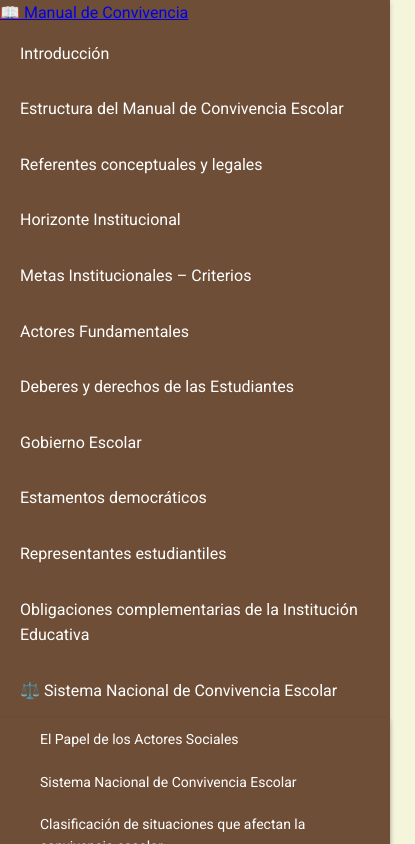
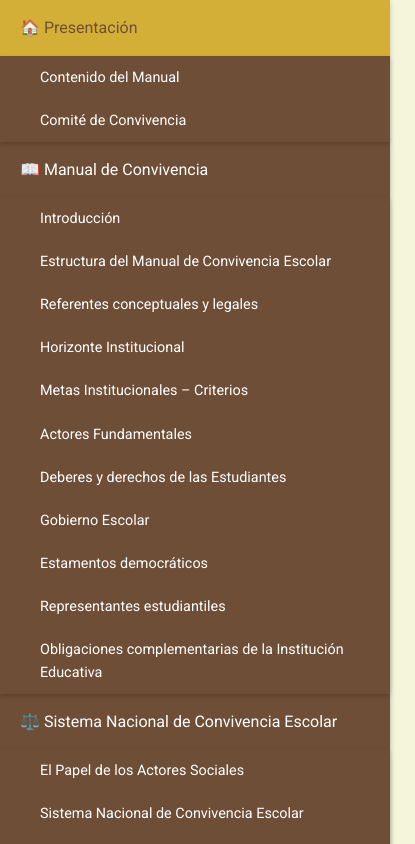
Before and after one commit to SANTATERESITA/Manual-de-Convivencia, a plain HTML site: page index.html in a window 390 px wide. Shown: the top 844 px of the page, 415 px wide, since content can reach past the window. Drawn offline with nearby package versions, Linux system fonts and the light colour scheme.

Commit message:
Update index.html

```diff
--- a/index.html
+++ b/index.html
@@ -4,7 +4,7 @@
     <meta charset="UTF-8">
     <meta name="viewport" content="width=device-width, initial-scale=1.0">
     <title>Manual de Convivencia Escolar</title>
-    <link href="https://fonts.googleapis.com/css2?family=Roboto:wght@400;700&family=Merriweather:wght@400;700&display=swap" rel="stylesheet">
+    <link href="https://fonts.googleapis.com/css2?family=Roboto:wght@400;700&family=Playfair+Display:wght@400;700&display=swap" rel="stylesheet">
     <style>
         /* Paleta de colores */
         :root {
@@ -27,31 +27,27 @@
 
         h1, h2, h3 {
             color: var(--primary-color);
-            font-family: 'Merriweather', serif;
+            font-family: 'Playfair Display', serif;
         }
 
         h1 {
-            font-size: 40px;
-            font-weight: bold;
+            font-size: 2.5rem;
             margin: 30px 20px;
         }
 
         h2 {
-            font-size: 28px;
-            font-weight: 700;
+            font-size: 2rem;
             margin: 20px 20px;
         }
 
         h3 {
-            font-size: 24px;
+            font-size: 1.5rem;
             margin: 15px 20px;
-            font-weight: 500;
         }
 
         p {
-            font-size: 18px;
+            font-size: 1rem;
             margin: 10px 20px;
-            max-width: 800px;
         }
 
         /* Barra de navegación */
@@ -82,7 +78,7 @@
             color: var(--secondary-color);
             padding: 15px 20px;
             display: block;
-            font-size: 16px;
+            font-size: 1rem;
             transition: background-color 0.3s ease, color 0.3s ease;
         }
 
@@ -109,18 +105,18 @@
 
         nav ul li ul li a {
             padding: 10px 20px;
-            font-size: 14px;
+            font-size: 0.9rem;
         }
 
         /* Migas de pan */
         .breadcrumbs {
             padding: 15px 20px;
             background-color: var(--secondary-color);
-            font-size: 14px;
+            font-size: 0.9rem;
             display: flex;
             gap: 5px;
             color: var(--primary-color);
-            margin-top: 60px;
+            margin-top: 60px; /* Para evitar superposición con la barra */
         }
 
         .breadcrumbs a {
@@ -138,32 +134,12 @@
 
         /* Contenido principal */
         main {
-            padding: 30px;
-            margin: 30px auto;
-            max-width: 900px;
+            padding: 20px;
+            margin: 20px auto;
+            max-width: 800px;
             background-color: var(--secondary-color);
             box-shadow: 0 4px 6px rgba(0, 0, 0, 0.1);
             border-radius: 10px;
-        }
-
-        /* Botones */
-        .btn {
-            background-color: var(--accent-color);
-            color: var(--secondary-color);
-            padding: 10px 20px;
-            text-align: center;
-            display: inline-block;
-            margin: 20px 0;
-            font-size: 16px;
-            border: none;
-            border-radius: 5px;
-            cursor: pointer;
-            transition: background-color 0.3s ease;
-        }
-
-        .btn:hover {
-            background-color: var(--primary-color);
-            color: var(--secondary-color);
         }
 
         /* Responsividad */
@@ -177,28 +153,20 @@
                 display: block;
                 padding-left: 20px;
             }
-
-            h1 {
-                font-size: 32px;
-            }
-
-            h2 {
-                font-size: 24px;
-            }
-
-            h3 {
-                font-size: 20px;
-            }
-
-            p {
-                font-size: 16px;
-            }
         }
     </style>
 </head>
 <body>
     <nav>
         <ul>
+            <li>
+                <a href="#introduccion"><span>🏠</span> Presentación</a>
+                <ul>
+                    <li><a href="#pei">Contenido del Manual</a></li>
+                    <li><a href="#comité">Comité de Convivencia</a></li>
+                </ul>
+            </li>
+            <li>
                 <a href="#manual"><span>📖</span> Manual de Convivencia</a>
                 <ul>
                     <li><a href="#manual">Introducción</a></li>
```
